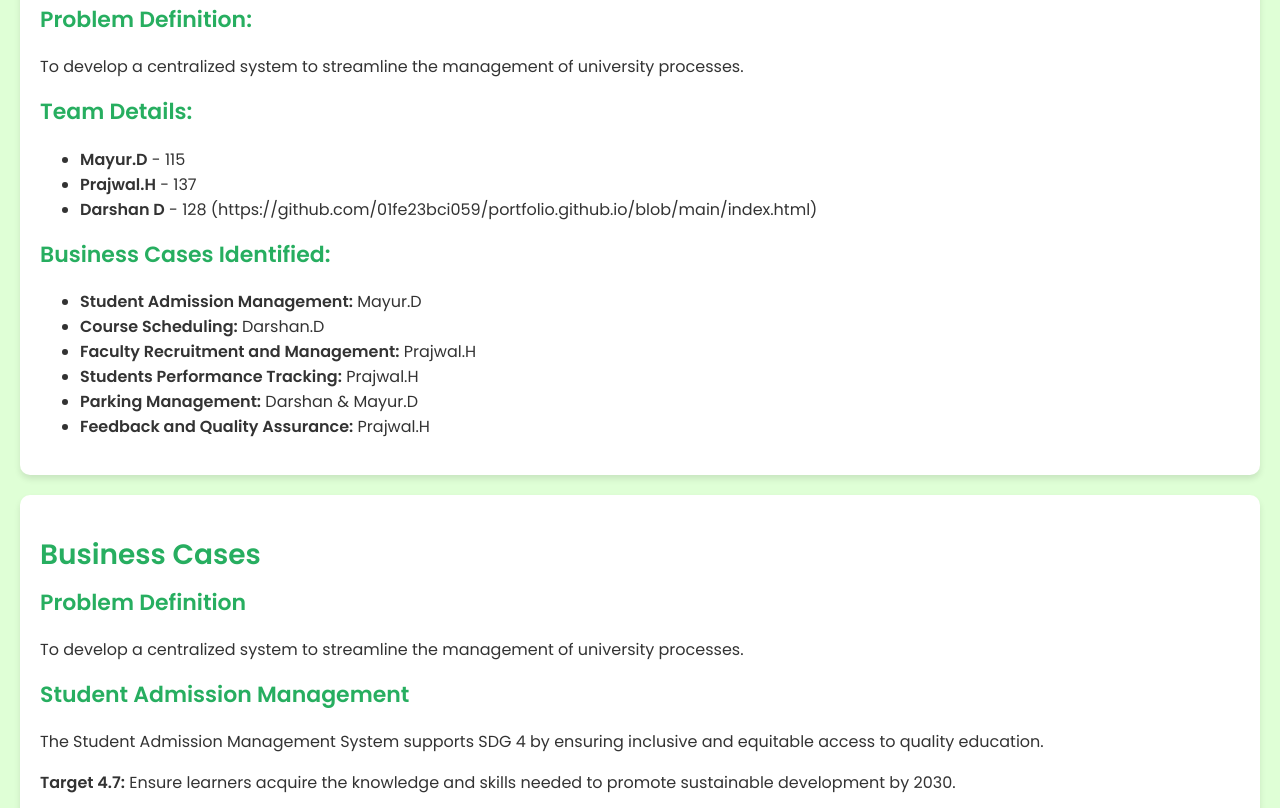
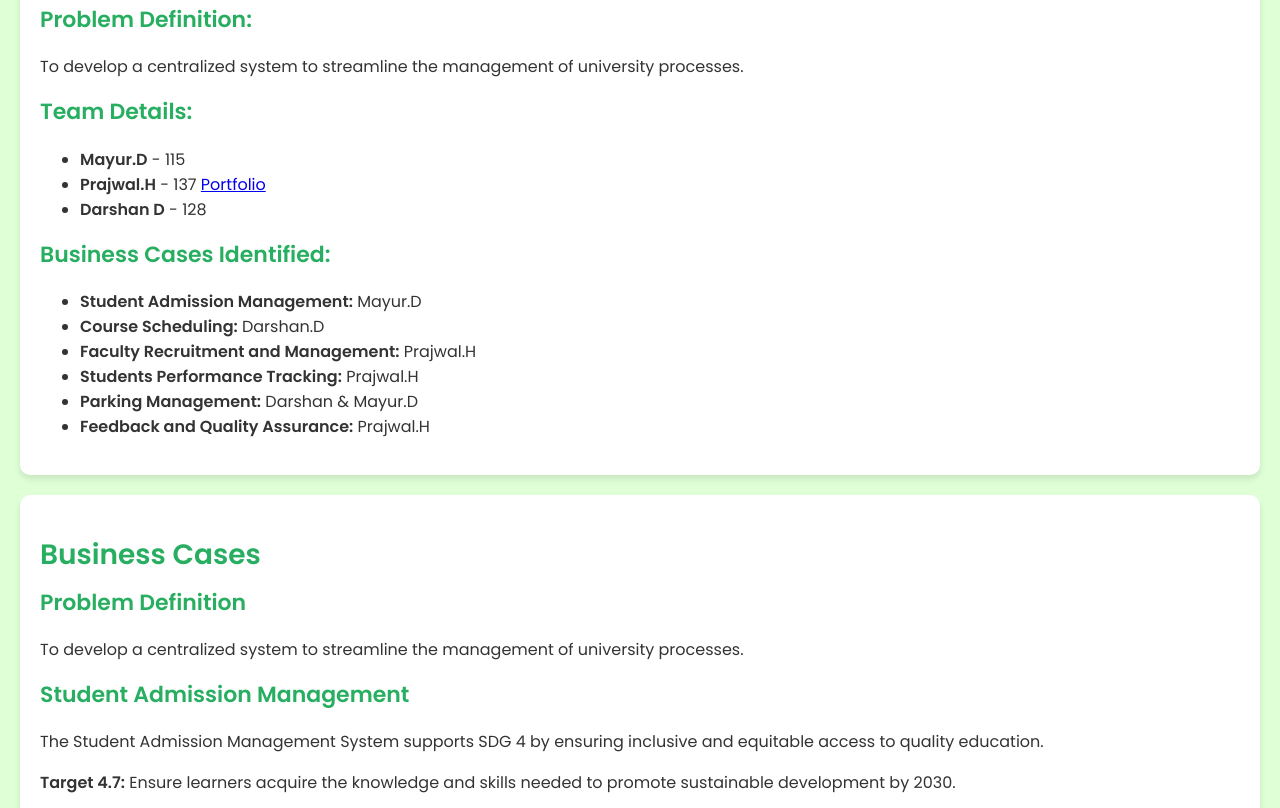
Before and after one commit to DAAteam16/team16.github.io, a plain HTML site: page index.html in a window 1280 px wide. Shown: the part 2108-2916 px from the top of the page. Drawn offline with Linux system fonts and the light colour scheme.

Commit message:
Update index.html

```diff
--- a/index.html
+++ b/index.html
@@ -184,12 +184,16 @@
             <h2>Problem Definition:</h2>
             <p>To develop a centralized system to streamline the management of university processes.</p>
 
-            <h2>Team Details:</h2>
-            <ul>
-                <li><strong>Mayur.D</strong> - 115</li>
-                <li><strong>Prajwal.H</strong> - 137</li>
-                <li><strong>Darshan D</strong> - 128 (https://github.com/01fe23bci059/portfolio.github.io/blob/main/index.html)</li>
-            </ul>
+           <h2>Team Details:</h2>
+<ul>
+    <li><strong>Mayur.D</strong> - 115</li>
+    <li>
+        <strong>Prajwal.H</strong> - 137
+        <a href="https://01fe23bci075.github.io/portfolio.github.io/" target="_blank">Portfolio</a>
+    </li>
+    <li><strong>Darshan D</strong> - 128</li>
+</ul>
+
 
             <h2>Business Cases Identified:</h2>
             <ul>
```
